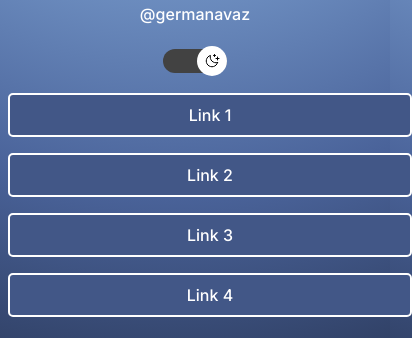
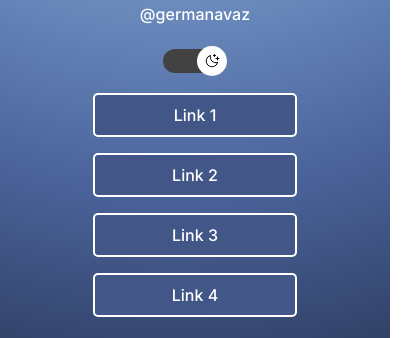
Before and after one commit to germanavaz/links-project, a plain HTML site: page index.html in a window 390 px wide. Shown: the part 168-506 px from the top of the page, 412 px wide, since content can reach past the window. Drawn offline with nearby package versions, Linux system fonts and the light colour scheme.

Commit message:
fix bug responsividade

```diff
--- a/style.css
+++ b/style.css
@@ -156,3 +156,11 @@ header img {
 }
 
 /* footer */
+
+
+@media (max-width: 500px) {
+    .links ul li a {
+        width: 100px;
+    }
+
+}
```
